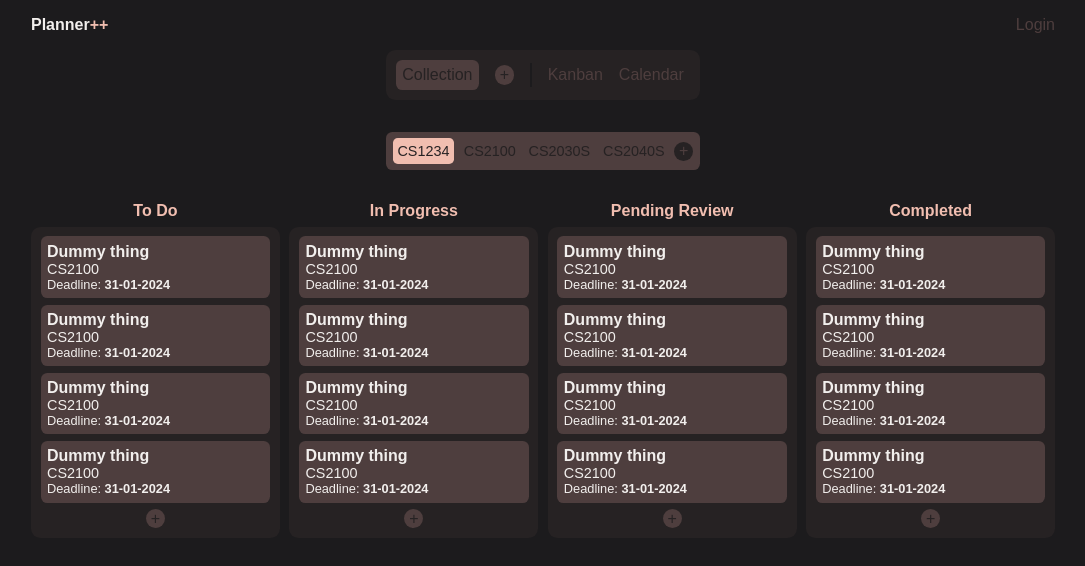
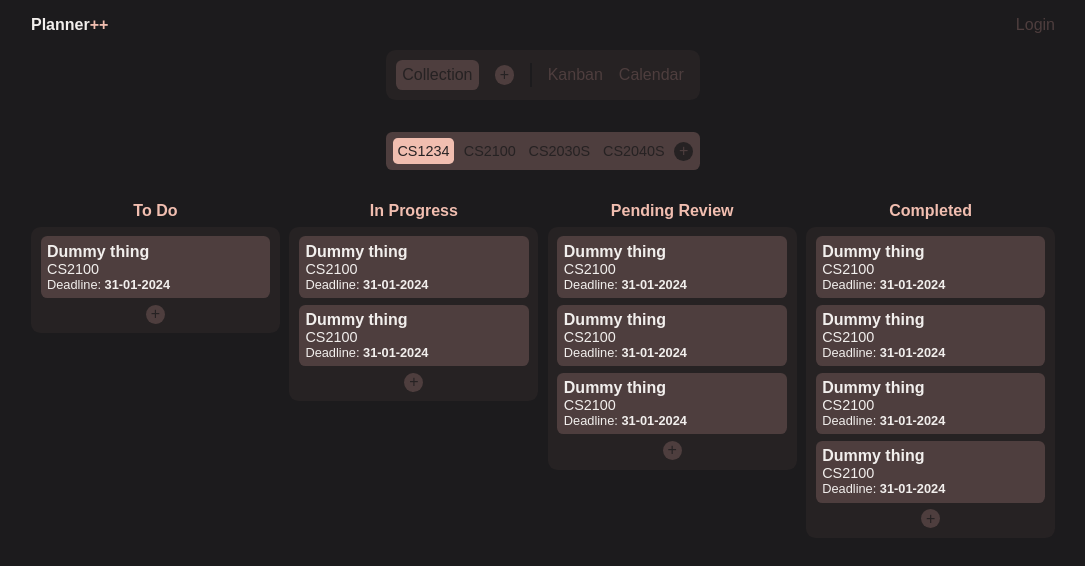
Before and after one commit to Airiinnn/plannerpp-app, a React (Create React App) app: page / in a window 1280 px wide. Shown: the top 566 px of the page, without its empty margins (97-1182 px from the left). Built offline with nearby package versions, Linux system fonts and the light colour scheme.

Commit message:
Added children prop to KanbanColumn.

```diff
--- a/src/features/kanban/Kanban.tsx
+++ b/src/features/kanban/Kanban.tsx
@@ -6,6 +6,7 @@ import Tagbar from "./tagbar/Tagbar";
 import Modal from "../ui/modal/Modal";
 
 import { useAppSelector } from "../../app/hooks";
+import KanbanCard from "./kanbanCard/KanbanCard";
 
 function Kanban() {
   const modalIsShown = useAppSelector((state) => state.modal.isShown);
@@ -17,10 +18,27 @@ function Kanban() {
       <Tagbar tags={["CS2100", "CS2030S", "CS2040S"]} />
 
       <div className="kanban-board">
-        <KanbanColumn columnHeader="To Do" />
-        <KanbanColumn columnHeader="In Progress" />
-        <KanbanColumn columnHeader="Pending Review" />
-        <KanbanColumn columnHeader="Completed" />
+        <KanbanColumn columnHeader="To Do">
+          <KanbanCard title="Dummy thing" tag="CS2100" endDate="31-01-2024"/>
+        </KanbanColumn>
+
+        <KanbanColumn columnHeader="In Progress">
+          <KanbanCard title="Dummy thing" tag="CS2100" endDate="31-01-2024"/>
+          <KanbanCard title="Dummy thing" tag="CS2100" endDate="31-01-2024"/>
+        </KanbanColumn>
+
+        <KanbanColumn columnHeader="Pending Review">
+          <KanbanCard title="Dummy thing" tag="CS2100" endDate="31-01-2024"/>
+          <KanbanCard title="Dummy thing" tag="CS2100" endDate="31-01-2024"/>
+          <KanbanCard title="Dummy thing" tag="CS2100" endDate="31-01-2024"/>
+        </KanbanColumn>
+
+        <KanbanColumn columnHeader="Completed">
+          <KanbanCard title="Dummy thing" tag="CS2100" endDate="31-01-2024"/>
+          <KanbanCard title="Dummy thing" tag="CS2100" endDate="31-01-2024"/>
+          <KanbanCard title="Dummy thing" tag="CS2100" endDate="31-01-2024"/>
+          <KanbanCard title="Dummy thing" tag="CS2100" endDate="31-01-2024"/>
+        </KanbanColumn>
       </div>
     </div>
   );
--- a/src/features/kanban/kanbanCard/kanban-card.scss
+++ b/src/features/kanban/kanbanCard/kanban-card.scss
@@ -7,6 +7,7 @@
   background: $sub-color;
   padding: 0.4em;
   transition: $animation-duration;
+  cursor: pointer;
 }
 
 .kanban-card:hover {
--- a/src/features/kanban/kanbanColumn/KanbanColumn.tsx
+++ b/src/features/kanban/kanbanColumn/KanbanColumn.tsx
@@ -2,13 +2,12 @@ import React from "react";
 
 import "./kanban-column.scss";
 import { KanbanColumnProps } from "../../../types";
-import KanbanCard from "../kanbanCard/KanbanCard";
 import CircleButton from "../../ui/circleButton/CircleButton";
 
 import { useAppDispatch } from "../../../app/hooks";
 import { showModal } from "../../ui/modal/modalSlice";
 
-function KanbanColumn({ columnHeader }: KanbanColumnProps) {
+function KanbanColumn({ columnHeader, children }: KanbanColumnProps) {
   const dispatch = useAppDispatch();
 
   return (
@@ -16,10 +15,7 @@ function KanbanColumn({ columnHeader }: KanbanColumnProps) {
       <h2 className="kanban-column__header">{columnHeader}</h2>
 
       <div className="kanban-column__content">
-        <KanbanCard title="Dummy thing" tag="CS2100" endDate="31-01-2024"/>
-        <KanbanCard title="Dummy thing" tag="CS2100" endDate="31-01-2024"/>
-        <KanbanCard title="Dummy thing" tag="CS2100" endDate="31-01-2024"/>
-        <KanbanCard title="Dummy thing" tag="CS2100" endDate="31-01-2024"/>
+        {children}
 
         <CircleButton clickHandler={() => dispatch(showModal())} text="+" />
       </div>
--- a/src/types/index.ts
+++ b/src/types/index.ts
@@ -1,3 +1,5 @@
+import {ReactNode} from "react";
+
 export interface NavbarLinkProps {
   text: string;
   redirectPath: string;
@@ -15,6 +17,7 @@ export interface CircleButtonProps {
 
 export interface KanbanColumnProps {
   columnHeader: string;
+  children: ReactNode;
 }
 
 export interface KanbanCardProps {
```
